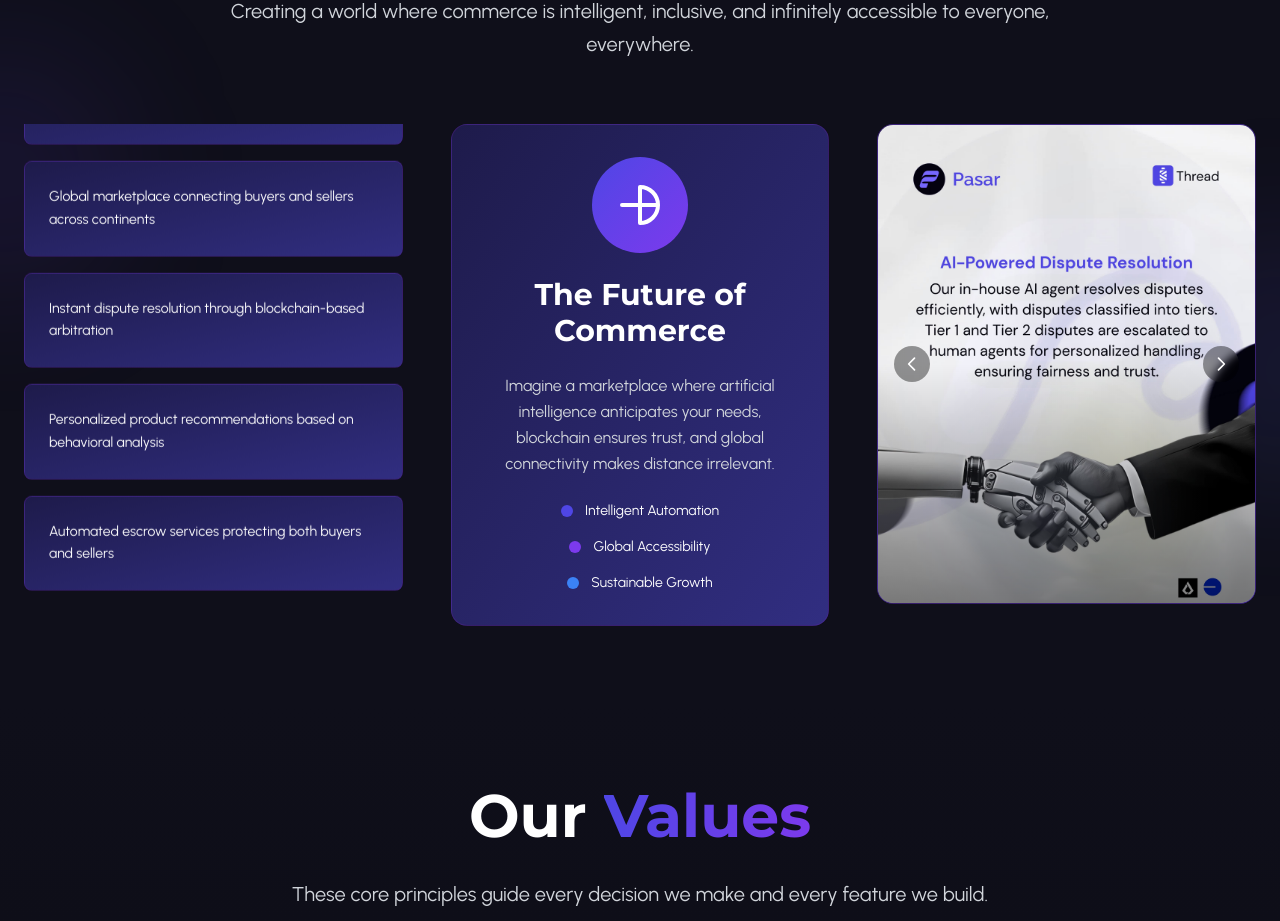
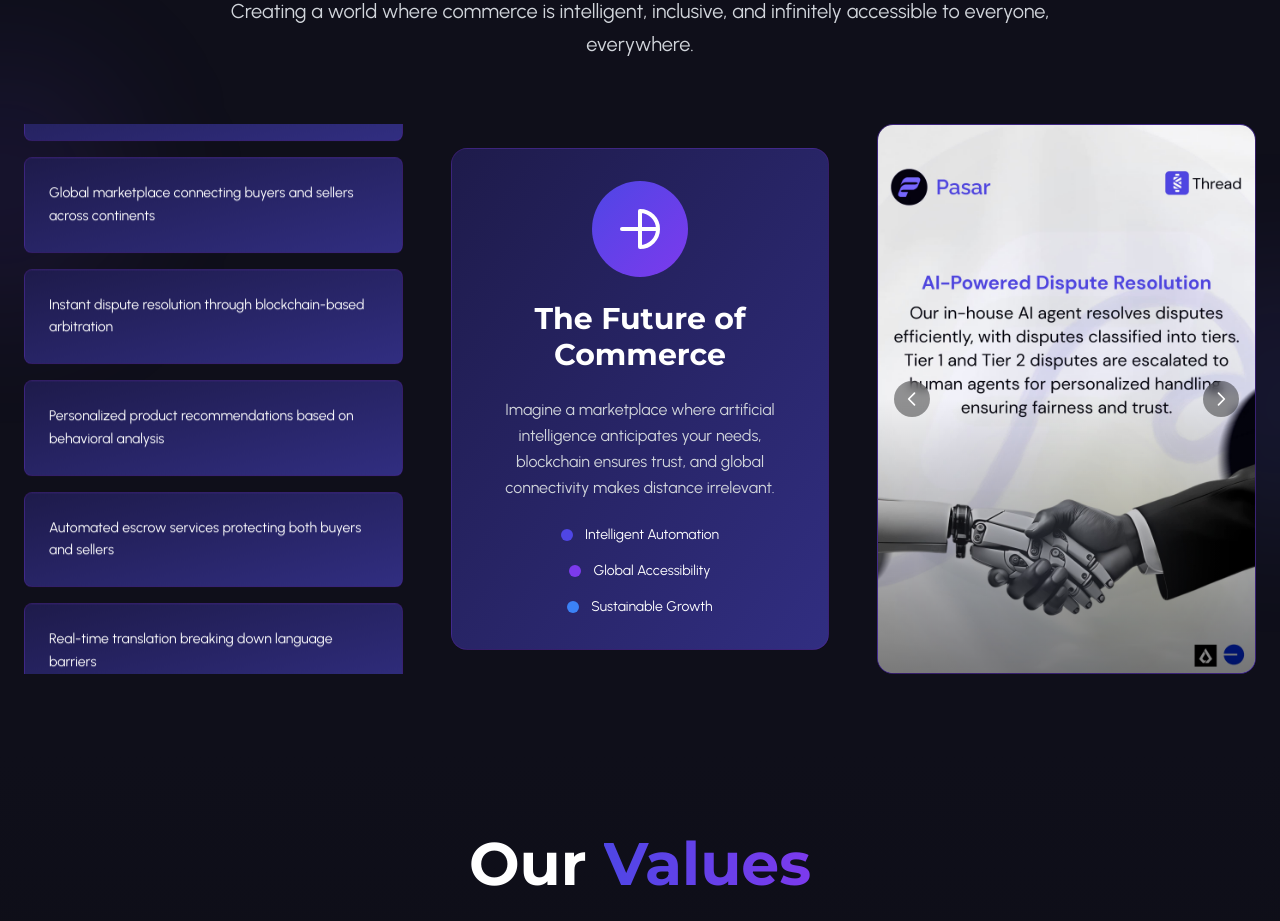
Before and after one commit to olujimiAdebakin/Pasar_waitlist, a React (Vite) app: page /about in a window 1280 px wide. Shown: the part 1777-2698 px from the top of the page. Built offline with nearby package versions, Linux system fonts and the light colour scheme; a web font is replaced by a local one.

Commit message:
refactor: increase height of left gallery and right image slider in Vision component for improved layout

```diff
--- a/src/components/section/Vision.tsx
+++ b/src/components/section/Vision.tsx
@@ -46,7 +46,7 @@ const Vision: React.FC = () => {
         {/* Main content with galleries */}
         <div className="grid grid-cols-1 lg:grid-cols-3 gap-12 items-start">
           {/* Left Gallery */}
-          <div className="h-[480px]">
+          <div className="h-[550px]">
             <VerticalGallery
               items={leftGalleryItems}
               direction="up"
@@ -56,8 +56,8 @@ const Vision: React.FC = () => {
           </div>
 
           {/* Center Content */}
-          <div className="text-center">
-            <div className="bg-gradient-to-br from-[#1E1B4B] to-[#312E81] rounded-2xl p-8 border border-purple-800/30 backdrop-blur-sm">
+          <div className="text-center h-[550px] flex items-center">
+            <div className="bg-gradient-to-br from-[#1E1B4B] to-[#312E81] rounded-2xl p-8 border border-purple-800/30 backdrop-blur-sm w-full">
               <div className="w-24 h-24 bg-gradient-to-br from-[#4F46E5] to-[#7C3AED] rounded-full flex items-center justify-center mx-auto mb-6">
                 <svg
                   className="w-12 h-12 text-white"
@@ -105,7 +105,7 @@ const Vision: React.FC = () => {
           </div>
 
           {/* Right Image Slider */}
-          <div className="h-[480px]">
+          <div className="h-[550px]">
             <ImageSlider
               images={sliderImages}
               autoSlide={true}
```
